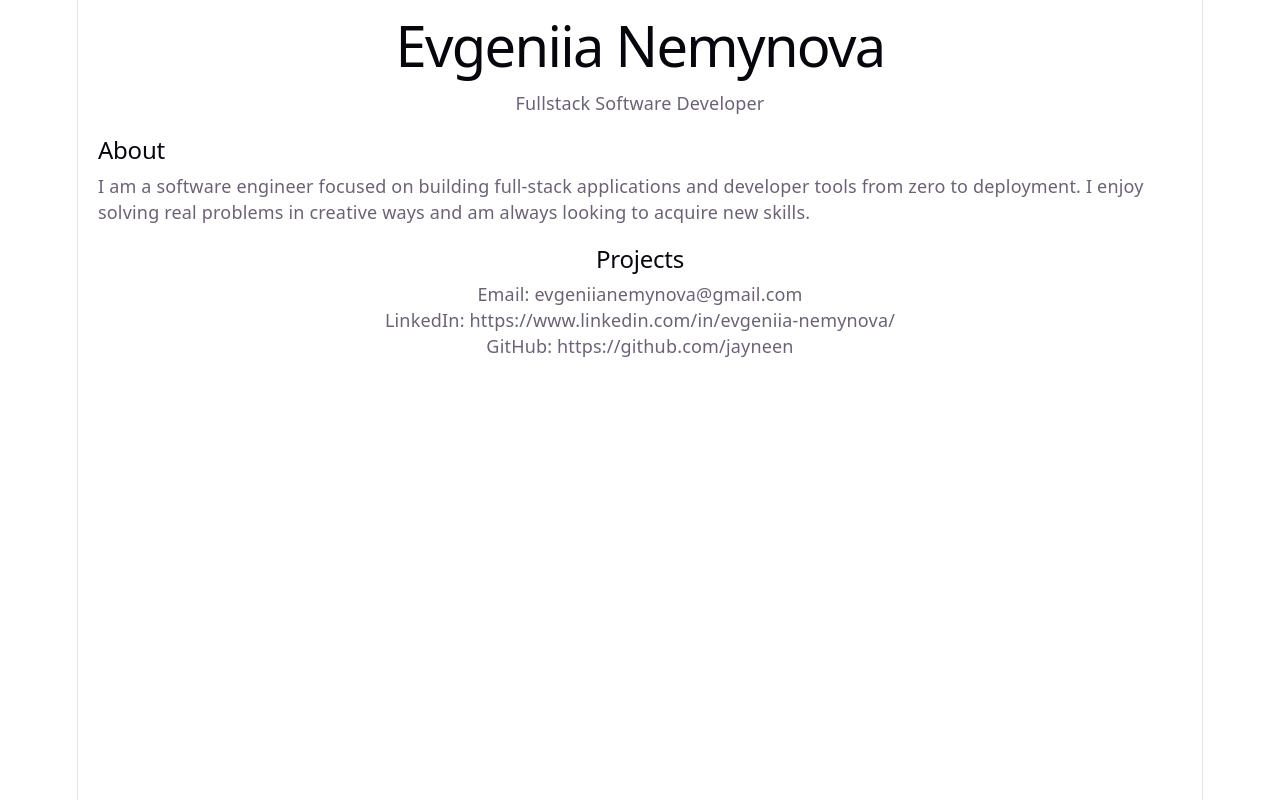
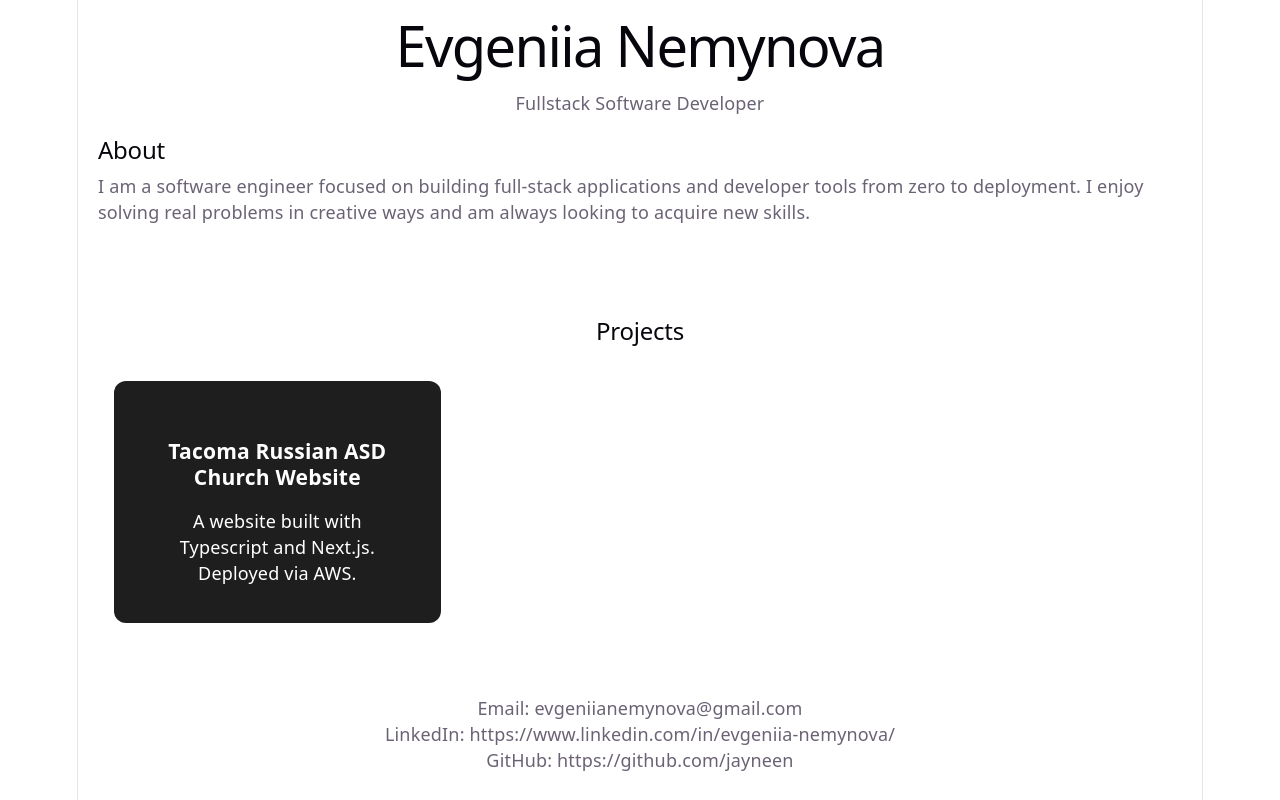
Before and after one commit to jayneen/portfolio, a React (Vite) app: page / in a window 1280 px wide. Built offline with nearby package versions, Linux system fonts and the light colour scheme.

Commit message:
added project display cycling

```diff
--- a/src/sections/Projects.tsx
+++ b/src/sections/Projects.tsx
@@ -1,11 +1,27 @@
-function Hero() {
+import projects from "../data/projects";
+import "./Projects.css";
+
+function Projects() {
   return (
-    <section className="min-h-screen flex items-center justify-center">
-      <h2 className="text-4xl font-bold mb-6">
-        Projects
-      </h2>
+     <section className="projects-section">
+      <h2>Projects</h2>
+
+      <div className="projects-grid">
+        {projects.map((project) => (
+          <a
+            key={project.id}
+            // href={project.link}
+            className="project-card"
+          >
+            <div className="project-content">
+              <h3>{project.title}</h3>
+              <p>{project.description}</p>
+            </div>
+          </a>
+        ))}
+      </div>
     </section>
   )
 }
 
-export default Hero
+export default Projects
```
